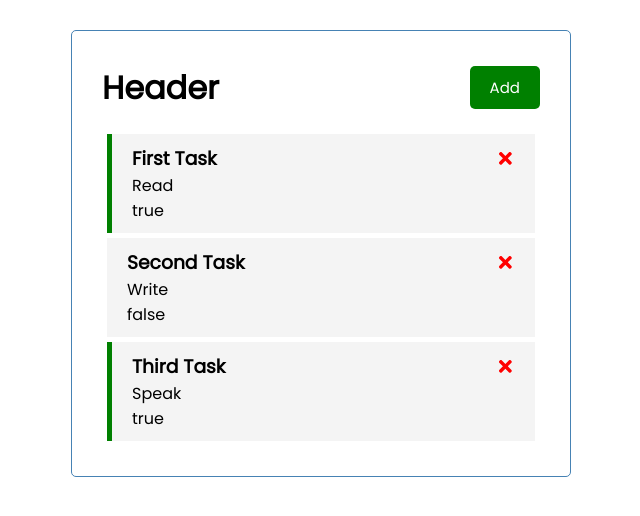
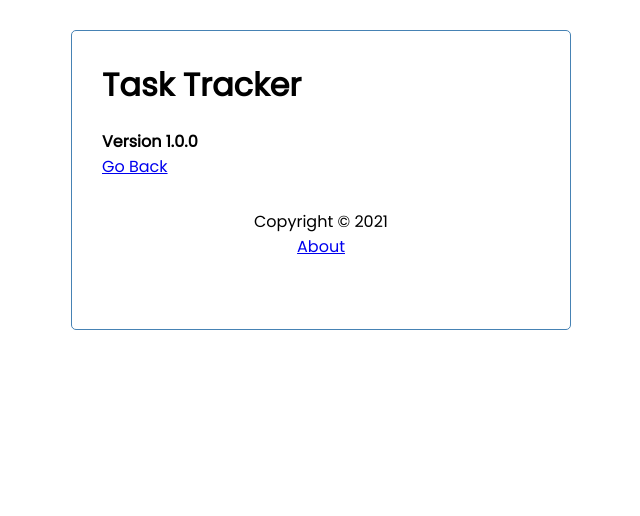
Before and after one commit to SergiiOz/react-task-tracker, a React (Create React App) app: page /about in a window 1280 px wide. Shown: the top 516 px of the page, without its empty margins (319-959 px from the left). Built offline with nearby package versions, Linux system fonts and the light colour scheme; data requests are answered from the project's data file.

Commit message:
refactoring, crate api.js and add all fetch to api.js

```diff
--- a/db.json
+++ b/db.json
@@ -7,16 +7,16 @@
       "id": 1
     },
     {
-      "text": "Second Task",
-      "day": "Write",
+      "text": "Third Task",
+      "day": "Speak",
       "reminder": false,
-      "id": 2
+      "id": 3
     },
     {
-      "text": "Third Task",
-      "day": "Speak",
+      "text": "third Task",
+      "day": "My new Test Task",
       "reminder": true,
-      "id": 3
+      "id": 4
     }
   ]
 }
--- a/package.json
+++ b/package.json
@@ -11,6 +11,7 @@
     "react": "^17.0.2",
     "react-dom": "^17.0.2",
     "react-icons": "^4.3.1",
+    "react-router-dom": "^6.0.2",
     "react-scripts": "4.0.3",
     "web-vitals": "^1.1.2"
   },
--- a/src/App.js
+++ b/src/App.js
@@ -1,7 +1,17 @@
 import React, { useState, useEffect } from 'react';
+import { BrowserRouter, Routes, Route } from 'react-router-dom';
 import Header from './components/Header';
+import Footer from './components/Footer';
 import Tasks from './components/Tasks';
 import AddTask from './components/AddTask';
+import About from './components/About';
+import {
+  fetchTasks,
+  fetchTask,
+  postTaskOnServer,
+  deleteTaskFromServer,
+  putToggleTaskReminder,
+} from './api/json-server';
 
 function App() {
   const [isShowAddTask, setIsShowAddTask] = useState(false);
@@ -36,22 +46,6 @@ function App() {
     getTasks();
   }, []);
 
-  //Fetch all Tasks
-  const fetchTasks = async () => {
-    const res = await fetch('http://localhost:5000/tasks');
-    const data = await res.json();
-    console.log(data);
-    return data;
-  };
-
-  //Fetch the one Task
-  const fetchTask = async (id) => {
-    const res = await fetch(`http://localhost:5000/tasks/${id}`);
-    const data = await res.json();
-    console.log(data);
-    return data;
-  };
-
   //ADD TASK
   //if work with local tasks
   // const addTask = (task) => {
@@ -62,16 +56,7 @@ function App() {
 
   // if work with server data tasks
   const addTask = async (task) => {
-    const res = await fetch('http://localhost:5000/tasks', {
-      method: 'POST',
-      headers: {
-        'Content-type': 'application/json',
-      },
-      body: JSON.stringify(task),
-    });
-
-    const data = await res.json();
-    console.log(data);
+    const data = await postTaskOnServer(task);
 
     setTasks([...tasks, data]);
 
@@ -89,9 +74,7 @@ function App() {
 
   //if work with server data tasks
   const deleteTask = async (id) => {
-    await fetch(`http://localhost:5000/tasks/${id}`, {
-      method: 'DELETE',
-    });
+    await deleteTaskFromServer(id);
 
     setTasks(tasks.filter((task) => task.id !== id));
   };
@@ -110,24 +93,27 @@ function App() {
 
   const toggleReminder = async (id) => {
     const getTaskToToggle = await fetchTask(id);
-    const updateToggleTask = {
+    //copied the task where we will udpate the reminder
+    const updateTaskToggle = {
       ...getTaskToToggle,
       reminder: !getTaskToToggle.reminder,
     };
 
-    const res = await fetch(`http://localhost:5000/tasks/${id}`, {
-      method: 'PUT',
-      headers: {
-        'Content-type': 'application/json',
-      },
-      body: JSON.stringify(updateToggleTask),
-    });
+    // const res = await fetch(`http://localhost:5000/tasks/${id}`, {
+    //   method: 'PUT',
+    //   headers: {
+    //     'Content-type': 'application/json',
+    //   },
+    //   body: JSON.stringify(updateToggleTask),
+    // });
 
-    const data = await res.json();
+    // const data = await res.json();
+
+    const dataFromServer = await putToggleTaskReminder(id, updateTaskToggle);
 
     setTasks(
       tasks.map((task) =>
-        task.id === id ? { ...task, reminder: data.reminder } : task
+        task.id === id ? { ...task, reminder: dataFromServer.reminder } : task
       )
     );
   };
@@ -138,19 +124,38 @@ function App() {
   };
 
   return (
+    <BrowserRouter>
       <div className="container">
         <Header
-        title="Header"
+          title="Task Tracker "
           toggleShowAddTask={toggleShowAddTask}
           isShowAddTask={isShowAddTask}
         />
+
+        <Routes>
+          <Route
+            path="/"
+            element={
+              <React.Fragment>
                 {isShowAddTask && <AddTask onAdd={addTask} />}
                 {tasks.length > 0 ? (
-        <Tasks tasks={tasks} onDelete={deleteTask} onToggle={toggleReminder} />
+                  <Tasks
+                    tasks={tasks}
+                    onDelete={deleteTask}
+                    onToggle={toggleReminder}
+                  />
                 ) : (
                   'No tasks to show'
                 )}
+              </React.Fragment>
+            }
+          />
+
+          <Route path="/about" element={<About />} />
+        </Routes>
+        <Footer />
       </div>
+    </BrowserRouter>
   );
 }
 
--- /dev/null
+++ b/src/api/json-server.js
@@ -0,0 +1,52 @@
+//Fetch all Tasks
+export const fetchTasks = async () => {
+  const res = await fetch('http://localhost:5000/tasks');
+  const data = await res.json();
+
+  return data;
+};
+
+//Fetch the one Task
+export const fetchTask = async (id) => {
+  const res = await fetch(`http://localhost:5000/tasks/${id}`);
+  const data = await res.json();
+
+  return data;
+};
+
+//Add Task on Server
+export const postTaskOnServer = async (task) => {
+  const res = await fetch('http://localhost:5000/tasks', {
+    method: 'POST',
+    headers: {
+      'Content-type': 'application/json',
+    },
+    body: JSON.stringify(task),
+  });
+
+  const data = await res.json();
+
+  return data;
+};
+
+//delete Task from Server Data
+export const deleteTaskFromServer = async (id) => {
+  await fetch(`http://localhost:5000/tasks/${id}`, {
+    method: 'DELETE',
+  });
+};
+
+//Update toggle Reminder
+export const putToggleTaskReminder = async (id, updateTaskToggle) => {
+  const res = await fetch(`http://localhost:5000/tasks/${id}`, {
+    method: 'PUT',
+    headers: {
+      'Content-type': 'application/json',
+    },
+    body: JSON.stringify(updateTaskToggle),
+  });
+
+  const data = await res.json();
+
+  return data;
+};
--- /dev/null
+++ b/src/components/About.js
@@ -0,0 +1,12 @@
+import { Link } from 'react-router-dom';
+
+const About = () => {
+  return (
+    <div>
+      <h4>Version 1.0.0</h4>
+      <Link to="/">Go Back</Link>
+    </div>
+  );
+};
+
+export default About;
--- /dev/null
+++ b/src/components/Footer.js
@@ -0,0 +1,12 @@
+import { Link } from 'react-router-dom';
+
+const Footer = () => {
+  return (
+    <div className="footer">
+      <p>Copyright &copy; 2021</p>
+      <Link to="/about">About</Link>
+    </div>
+  );
+};
+
+export default Footer;
--- a/src/components/Header.js
+++ b/src/components/Header.js
@@ -1,15 +1,19 @@
 import PropTypes from 'prop-types';
 import Button from './Button';
+import { useLocation } from 'react-router-dom';
 
 const Header = ({ title, toggleShowAddTask, isShowAddTask }) => {
+  const location = useLocation();
   return (
     <header className="header">
       <h1>{title}</h1>
-      <Button
-        text={isShowAddTask ? 'CLOSE' : 'Add'}
-        onClick={toggleShowAddTask}
-        color={isShowAddTask ? 'red' : 'green'}
-      />
+      {location.pathname === '/' && (
+        <Button
+          text={isShowAddTask ? 'CLOSE' : 'Add'}
+          onClick={toggleShowAddTask}
+          color={isShowAddTask ? 'red' : 'green'}
+        />
+      )}
     </header>
   );
 };
--- a/src/index.css
+++ b/src/index.css
@@ -106,7 +106,7 @@ body {
   height: 20px;
 }
 
-footer {
+.footer {
   margin-top: 30px;
   text-align: center;
 }
```
Also changed, not shown: 2 other files (tests, documents, lock files or other folders). Lines whose indentation alone changed are shown as unchanged.
